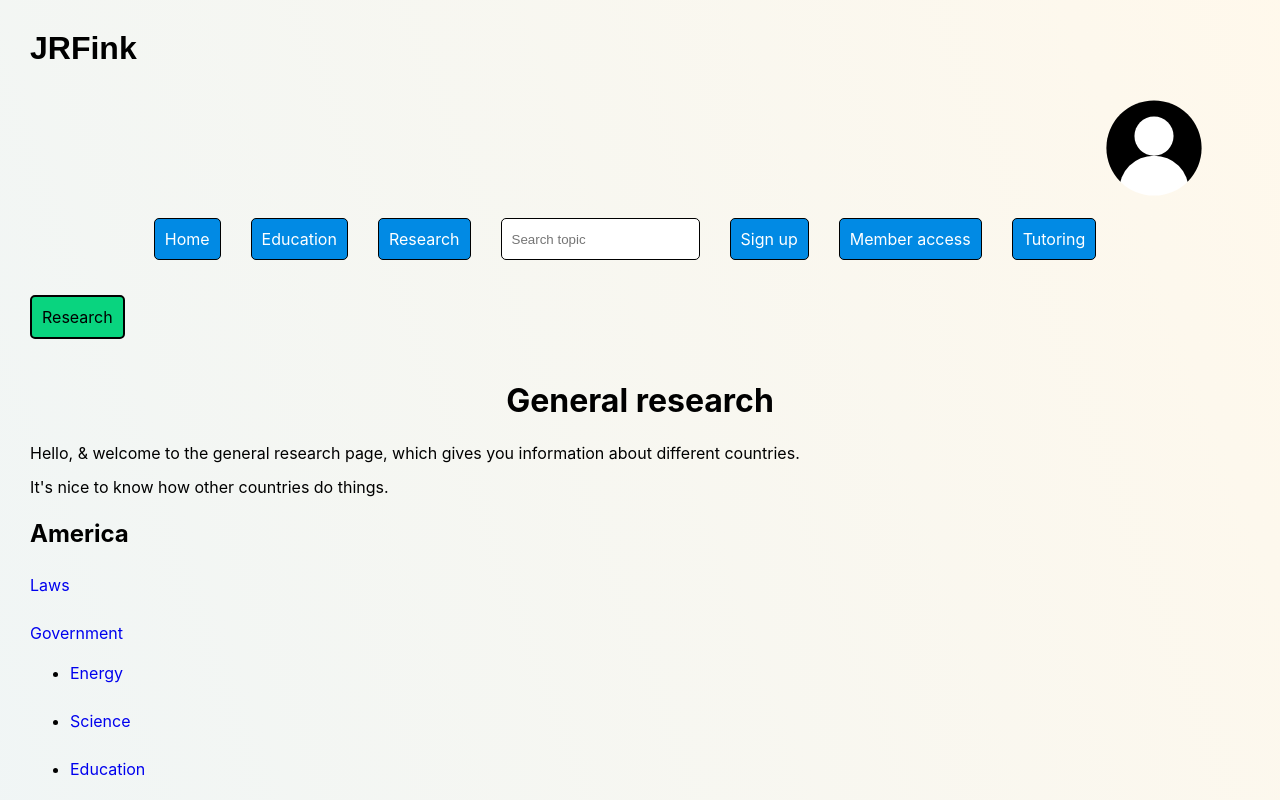
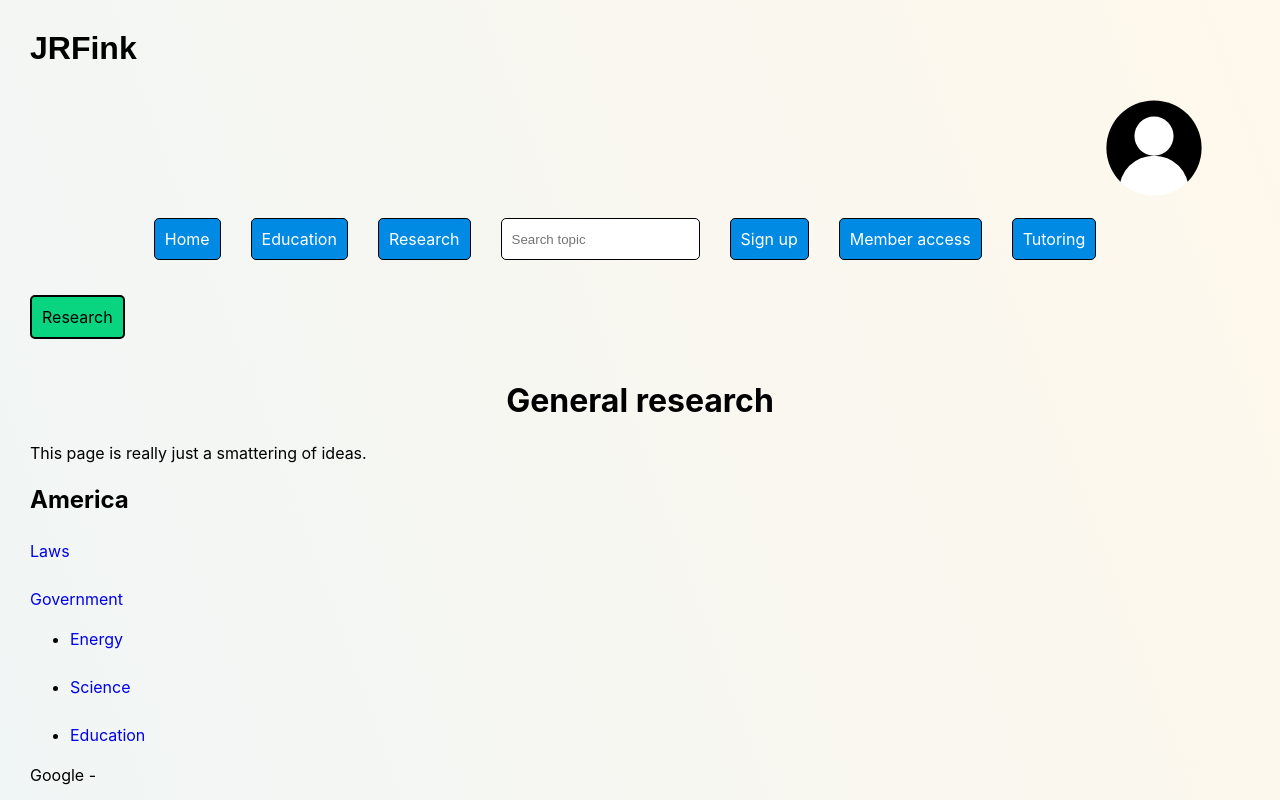
Before and after one commit to JRFink/jrfphyspagesnew, a Next.js app: page /research/gen in a window 1280 px wide. Shown: the top 800 px of the page. Built offline with nearby package versions, Linux system fonts and the light colour scheme.

Commit message:
Update index.tsx

```diff
--- a/pages/research/gen/index.tsx
+++ b/pages/research/gen/index.tsx
@@ -15,10 +15,7 @@ const Gen = () => {
                     General research
                 </h1>
                 <p>
-                    Hello, &#38; welcome to the general research page, which gives you information about different countries.
-                </p>
-                <p>
-                    It&#39;s nice to know how other countries do things.
+                    This page is really just a smattering of ideas.
                 </p>
                 <h2>
                     America
```
